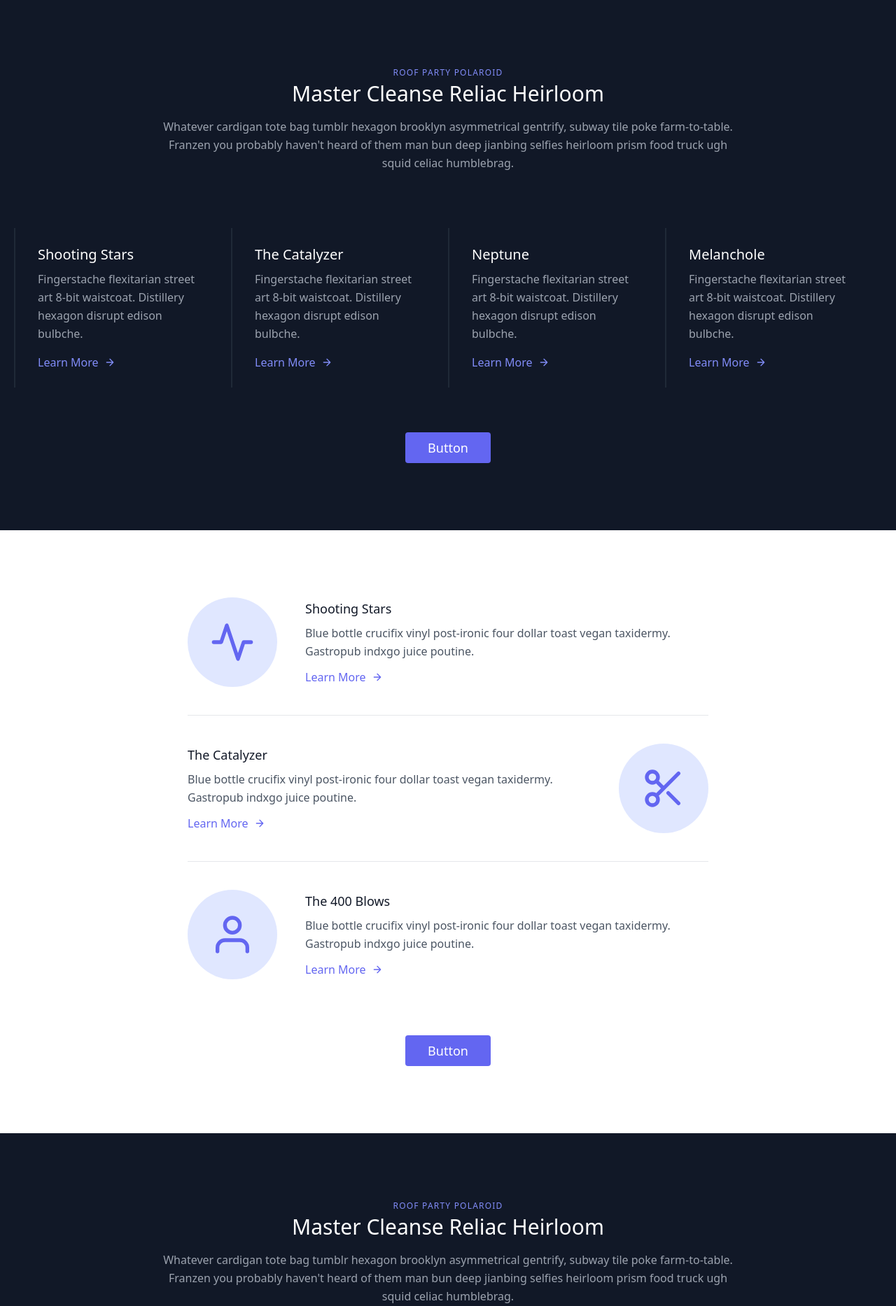
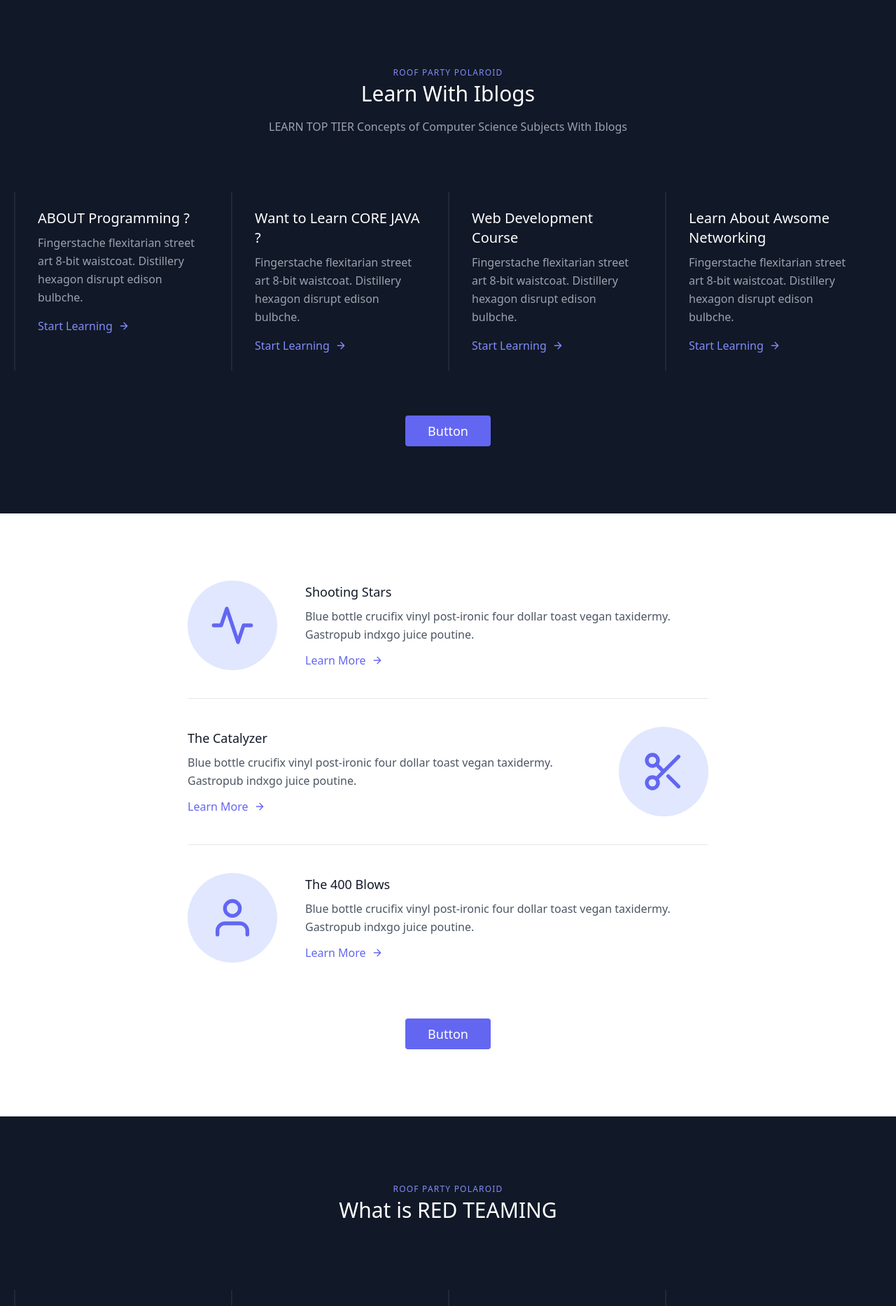
Before and after one commit to Devanshkanda/Django-Blog-Web-application, a Python web app: template templates/home.html in a window 1280 px wide. Shown: the part 80-1947 px from the top of the page at 70% size. Run offline with Jinja, Linux system fonts and the light colour scheme; the template is opened without the code that fills it, so the values that code supplies are empty; some libraries are stand-ins or nearby versions.

Commit message:
first commit

```diff
--- a/blog/urls.py
+++ b/blog/urls.py
@@ -19,9 +19,10 @@ from django.contrib import admin
 from django.urls import path
 from django.conf.urls.static import static
 from django.conf import settings
-from .views import home
+from .views import home,post
 
 urlpatterns = [
     # if after blog url is type if there is a blank space then this home func will get invoked
-    path('home/' , home)
+    path('home/' , home),
+    path('blog/<slug:url>',post)
 ]
--- a/templates/home.html
+++ b/templates/home.html
@@ -4,45 +4,47 @@
 
 {%block content%}
 
+
+
 <section class="text-gray-400 body-font bg-gray-900">
     <div class="container px-5 py-24 mx-auto">
       <div class="flex flex-col text-center w-full mb-20">
         <h2 class="text-xs text-indigo-400 tracking-widest font-medium title-font mb-1">ROOF PARTY POLAROID</h2>
-        <h1 class="sm:text-3xl text-2xl font-medium title-font mb-4 text-white">Master Cleanse Reliac Heirloom</h1>
-        <p class="lg:w-2/3 mx-auto leading-relaxed text-base">Whatever cardigan tote bag tumblr hexagon brooklyn asymmetrical gentrify, subway tile poke farm-to-table. Franzen you probably haven't heard of them man bun deep jianbing selfies heirloom prism food truck ugh squid celiac humblebrag.</p>
+        <h1 class="sm:text-3xl text-2xl font-medium title-font mb-4 text-white">Learn With Iblogs</h1>
+        <p class="lg:w-2/3 mx-auto leading-relaxed text-base">LEARN TOP TIER Concepts of Computer Science Subjects With Iblogs</p>
       </div>
       <div class="flex flex-wrap">
         <div class="xl:w-1/4 lg:w-1/2 md:w-full px-8 py-6 border-l-2 border-gray-800">
-          <h2 class="text-lg sm:text-xl text-white font-medium title-font mb-2">Shooting Stars</h2>
+          <h2 class="text-lg sm:text-xl text-white font-medium title-font mb-2">ABOUT Programming ?</h2>
           <p class="leading-relaxed text-base mb-4">Fingerstache flexitarian street art 8-bit waistcoat. Distillery hexagon disrupt edison bulbche.</p>
-          <a class="text-indigo-400 inline-flex items-center">Learn More
+          <a class="text-indigo-400 inline-flex items-center">Start Learning
             <svg fill="none" stroke="currentColor" stroke-linecap="round" stroke-linejoin="round" stroke-width="2" class="w-4 h-4 ml-2" viewBox="0 0 24 24">
               <path d="M5 12h14M12 5l7 7-7 7"></path>
             </svg>
           </a>
         </div>
         <div class="xl:w-1/4 lg:w-1/2 md:w-full px-8 py-6 border-l-2 border-gray-800">
-          <h2 class="text-lg sm:text-xl text-white font-medium title-font mb-2">The Catalyzer</h2>
+          <h2 class="text-lg sm:text-xl text-white font-medium title-font mb-2">Want to Learn CORE JAVA ? </h2>
           <p class="leading-relaxed text-base mb-4">Fingerstache flexitarian street art 8-bit waistcoat. Distillery hexagon disrupt edison bulbche.</p>
-          <a class="text-indigo-400 inline-flex items-center">Learn More
+          <a class="text-indigo-400 inline-flex items-center">Start Learning
             <svg fill="none" stroke="currentColor" stroke-linecap="round" stroke-linejoin="round" stroke-width="2" class="w-4 h-4 ml-2" viewBox="0 0 24 24">
               <path d="M5 12h14M12 5l7 7-7 7"></path>
             </svg>
           </a>
         </div>
         <div class="xl:w-1/4 lg:w-1/2 md:w-full px-8 py-6 border-l-2 border-gray-800">
-          <h2 class="text-lg sm:text-xl text-white font-medium title-font mb-2">Neptune</h2>
+          <h2 class="text-lg sm:text-xl text-white font-medium title-font mb-2">Web Development Course</h2>
           <p class="leading-relaxed text-base mb-4">Fingerstache flexitarian street art 8-bit waistcoat. Distillery hexagon disrupt edison bulbche.</p>
-          <a class="text-indigo-400 inline-flex items-center">Learn More
+          <a class="text-indigo-400 inline-flex items-center">Start Learning
             <svg fill="none" stroke="currentColor" stroke-linecap="round" stroke-linejoin="round" stroke-width="2" class="w-4 h-4 ml-2" viewBox="0 0 24 24">
               <path d="M5 12h14M12 5l7 7-7 7"></path>
             </svg>
           </a>
         </div>
         <div class="xl:w-1/4 lg:w-1/2 md:w-full px-8 py-6 border-l-2 border-gray-800">
-          <h2 class="text-lg sm:text-xl text-white font-medium title-font mb-2">Melanchole</h2>
+          <h2 class="text-lg sm:text-xl text-white font-medium title-font mb-2">Learn About Awsome Networking</h2>
           <p class="leading-relaxed text-base mb-4">Fingerstache flexitarian street art 8-bit waistcoat. Distillery hexagon disrupt edison bulbche.</p>
-          <a class="text-indigo-400 inline-flex items-center">Learn More
+          <a class="text-indigo-400 inline-flex items-center">Start Learning
             <svg fill="none" stroke="currentColor" stroke-linecap="round" stroke-linejoin="round" stroke-width="2" class="w-4 h-4 ml-2" viewBox="0 0 24 24">
               <path d="M5 12h14M12 5l7 7-7 7"></path>
             </svg>
@@ -115,8 +117,12 @@
     <div class="container px-5 py-24 mx-auto">
       <div class="flex flex-col text-center w-full mb-20">
         <h2 class="text-xs text-indigo-400 tracking-widest font-medium title-font mb-1">ROOF PARTY POLAROID</h2>
-        <h1 class="sm:text-3xl text-2xl font-medium title-font mb-4 text-white">Master Cleanse Reliac Heirloom</h1>
-        <p class="lg:w-2/3 mx-auto leading-relaxed text-base">Whatever cardigan tote bag tumblr hexagon brooklyn asymmetrical gentrify, subway tile poke farm-to-table. Franzen you probably haven't heard of them man bun deep jianbing selfies heirloom prism food truck ugh squid celiac humblebrag.</p>
+        <h1 class="sm:text-3xl text-2xl font-medium title-font mb-4 text-white">What is RED TEAMING </h1>
+        <p class="lg:w-2/3 mx-auto leading-relaxed text-base">{% for p in posts %}
+
+          {{p.content}}
+
+          {% endfor %} </p>
       </div>
       <div class="flex flex-wrap">
         <div class="xl:w-1/4 lg:w-1/2 md:w-full px-8 py-6 border-l-2 border-gray-800">
```
Also changed, not shown: blog/views.py (+14 -1 lines), templates/posts.html (added, +17 -0 lines), db.sqlite3.
